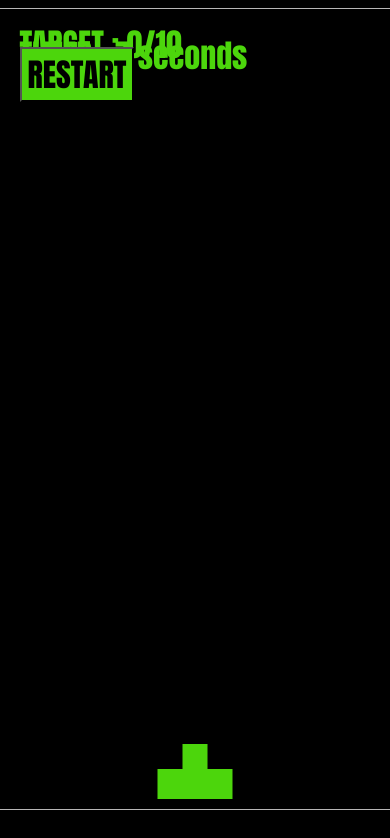
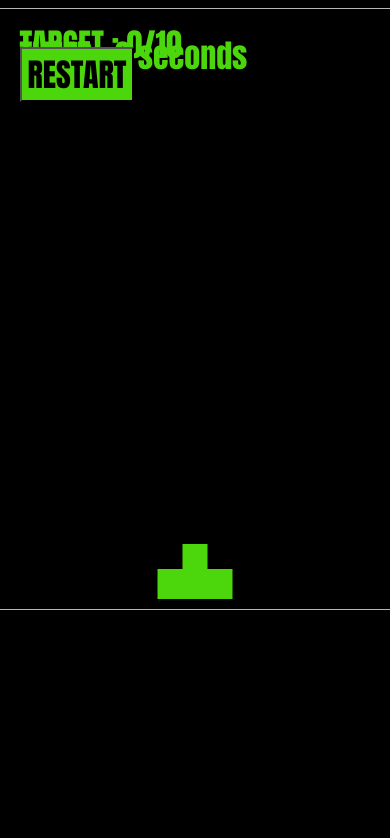
Before and after one commit to Calvin781/PewPew, a plain HTML site: page index.html in a window 390 px wide. Both pictures are taken after a click on the button "PLAY". Shown: the top 838 px of the page. Drawn offline with Linux system fonts and the light colour scheme.

Commit message:
fix size on small screen and timer bug

```diff
--- a/assets/js/main.js
+++ b/assets/js/main.js
@@ -188,7 +188,7 @@ let canvas = document.getElementById("gameScreen");
 let ctx = canvas.getContext("2d");
 
 const GAME_WIDTH = 800;
-const GAME_HEIGHT = 800;
+const GAME_HEIGHT = 600;
 
 let paddle = new Paddle(GAME_WIDTH, GAME_HEIGHT);
 let target = new Target(GAME_WIDTH, GAME_HEIGHT);
@@ -234,6 +234,7 @@ function startGame() {
   document.getElementById("play").style.display = "none";
   document.getElementById("restart").style.display = "block";
   document.getElementById("timer").style.color = "rgb(76, 214, 12)";
+  startTimer();
 
 }
 
@@ -256,7 +257,9 @@ function showTimer() {
   document.getElementById("timer").innerHTML = `TIMER : ${timer} seconds`;
 }
 
-var start = setInterval(myTimer, 1000);
+function startTimer() {
+  var start = setInterval(myTimer, 1000);
+}
 function myTimer() {
   timer++;
 }
--- a/index.html
+++ b/index.html
@@ -17,7 +17,7 @@
     <div id="timer"></div>
     <button id="restart" style="display:none">RESTART</button>
 
-    <canvas id="gameScreen" width="800" height="800"> </canvas>
+    <canvas id="gameScreen" width="800" height="600"> </canvas>
 
     <script src="assets/js/main.js"></script>
   </body>
```
